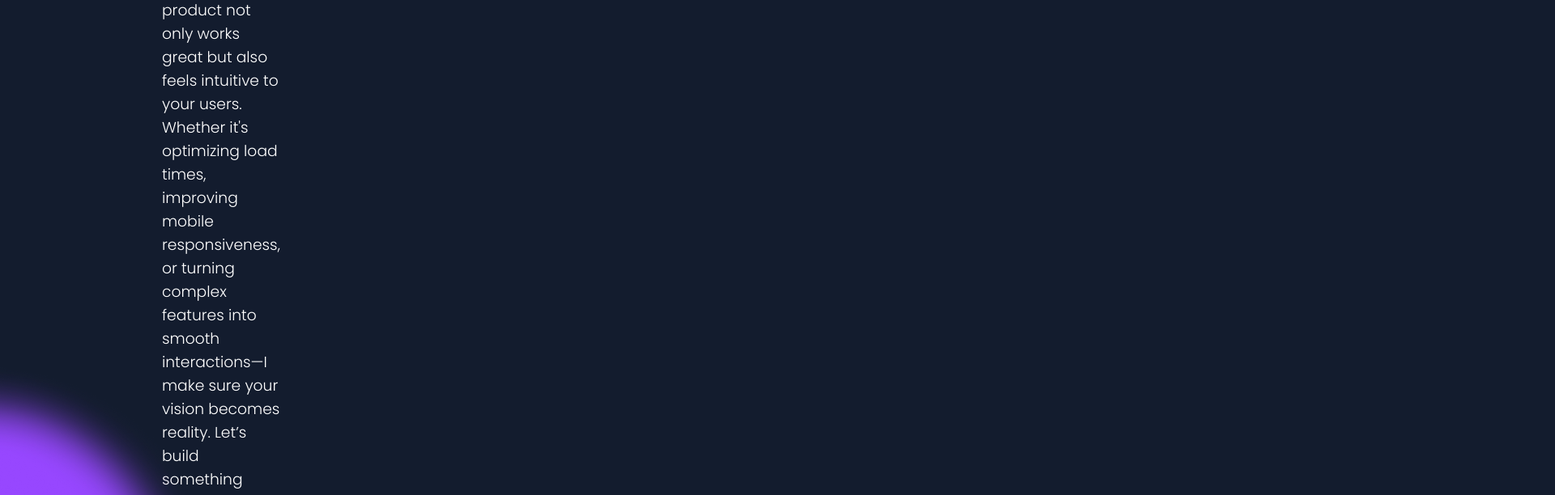
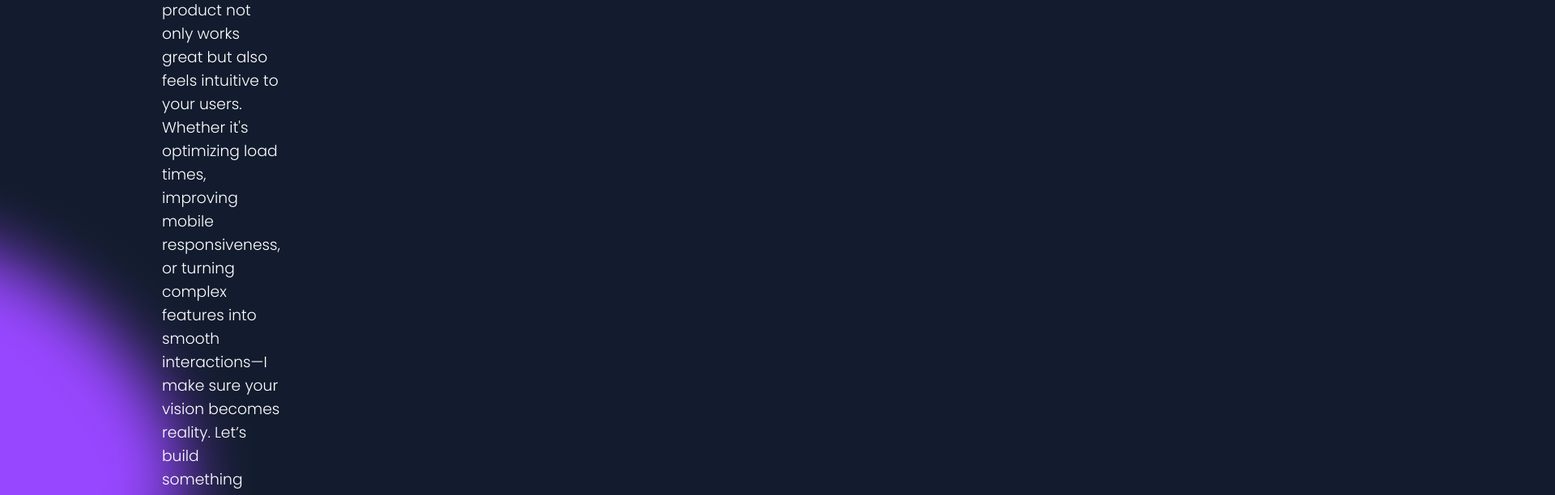
Before and after one commit to D-Aldin/Portfolio, an Angular app in the folder portfolio/: page / in a window 1280 px wide. Shown: the part 8960-9572 px from the top of the page at 81% size, 1920 px wide, since content can reach past the window. Built offline with nearby package versions, Linux system fonts and the light colour scheme.

Commit message:
add a page wrapper around the main page content and change the position of the shadow in the content component

```diff
--- a/portfolio/src/app/main-content/contact/contact.component.scss
+++ b/portfolio/src/app/main-content/contact/contact.component.scss
@@ -34,6 +34,8 @@ section {
 
 .text {
   color: white;
+  position: relative;
+  z-index: 9999;
 
   h2 {
     font-family: fontPoppinsMedium;
@@ -53,10 +55,9 @@ section {
   img {
     position: absolute;
     right: 100%;
-    transform: translateX(70%) translateY(50%);
-    bottom: 20px;
+    transform: translateX(60%) translateY(50%);
+    bottom: 108px;
     z-index: 1;
     rotate: 11deg;
-    height: 559px;
   }
 }
--- a/portfolio/src/index.html
+++ b/portfolio/src/index.html
@@ -8,9 +8,13 @@
   <link rel="icon" type="image/x-icon" href="favicon.ico">
 </head>
 <body>
-  <main>
+  <div class="page-wrapper">
+     <main>
     <app-root></app-root>
   </main>
 
+
+  </div>
+
 </body>
 </html>
--- a/portfolio/src/styles.scss
+++ b/portfolio/src/styles.scss
@@ -32,8 +32,12 @@ body {
   overflow-x: hidden;
 }
 
+.page-wrapper {
+  position: relative;
+  max-width: 1980px;
+  overflow: hidden;
+}
+
 main {
-  max-width: 1980px;
-  margin: 0 auto;
-  width: 100%;
+  position: relative;
 }
```
